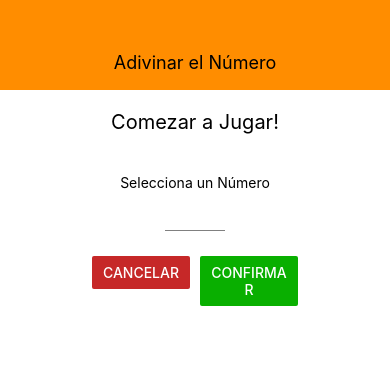
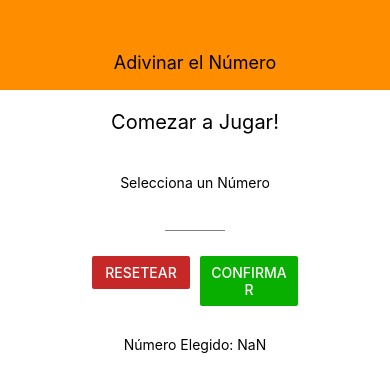
Before and after one commit to dunapanta/RN-Adivinar-Numero, a React Native app: screen / in a window 390 px wide. Both pictures are taken after a click on the button "CONFIRMAR". Shown: the top 392 px of the page. Built offline with nearby package versions, Linux system fonts and the light colour scheme.

Commit message:
Adding state for input and alert if is not valid number

```diff
--- a/screens/StartGameScreen.js
+++ b/screens/StartGameScreen.js
@@ -1,5 +1,5 @@
 import React, { useState } from 'react'
-import { View, Text, StyleSheet, Button, TouchableWithoutFeedback, Keyboard } from 'react-native'
+import { View, Text, StyleSheet, Button, TouchableWithoutFeedback, Keyboard, Alert } from 'react-native'
 
 import Card from '../components/Card'
 import Input from '../components/Input'
@@ -8,10 +8,28 @@ import Colors from '../constants/colors'
 const StartGameScreen = () => {
 
     const [enteredValue, setEnteredValue] = useState('')
+    const [confirmed, setConfirmed] = useState(false)
+    const [selectedNumber, setSelectedNumber] = useState()
 
     const numberInputHandler = inputText => {
         // replace with regular expretion to not enter . - or anything that is not a number
         setEnteredValue(inputText.replace(/[^0-9]/g, ''))
+    }
+
+    const resetInputHandler = () => {
+        setEnteredValue('')
+        setConfirmed(false)
+    }
+
+    const confirmInputHandler = () => {
+        const chosenNumber = parseInt(enteredValue)
+
+        if(isNaN(chosenNumber)|| chosenNumber <= 0 || chosenNumber > 99){
+            Alert.alert('Número Inválido', 'Debes ingresar un número entre 1 y 99', [{text: 'Aceptar', style: 'destructive', onPress: resetInputHandler}])
+        }
+        setConfirmed(true)
+        setEnteredValue('')
+        setSelectedNumber(chosenNumber)
     }
 
     return(
@@ -33,10 +51,11 @@ const StartGameScreen = () => {
                         value={enteredValue}
                     />
                     <View style={styles.buttonContainer}>
-                        <View style={styles.button}><Button color="#C62828" title="Cancelar" onPress={() => {}}/></View>
-                        <View style={styles.button}><Button color="#09af00" title="Confirmar" onPress={() => {}}/></View>
+                        <View style={styles.button}><Button color="#C62828" title="Resetear" onPress={resetInputHandler}/></View>
+                        <View style={styles.button}><Button color="#09af00" title="Confirmar" onPress={confirmInputHandler}/></View>
                     </View>
                 </Card>
+                {confirmed && <Text>Número Elegido: {selectedNumber}</Text>}
             </View>
         </TouchableWithoutFeedback>
     )
```
